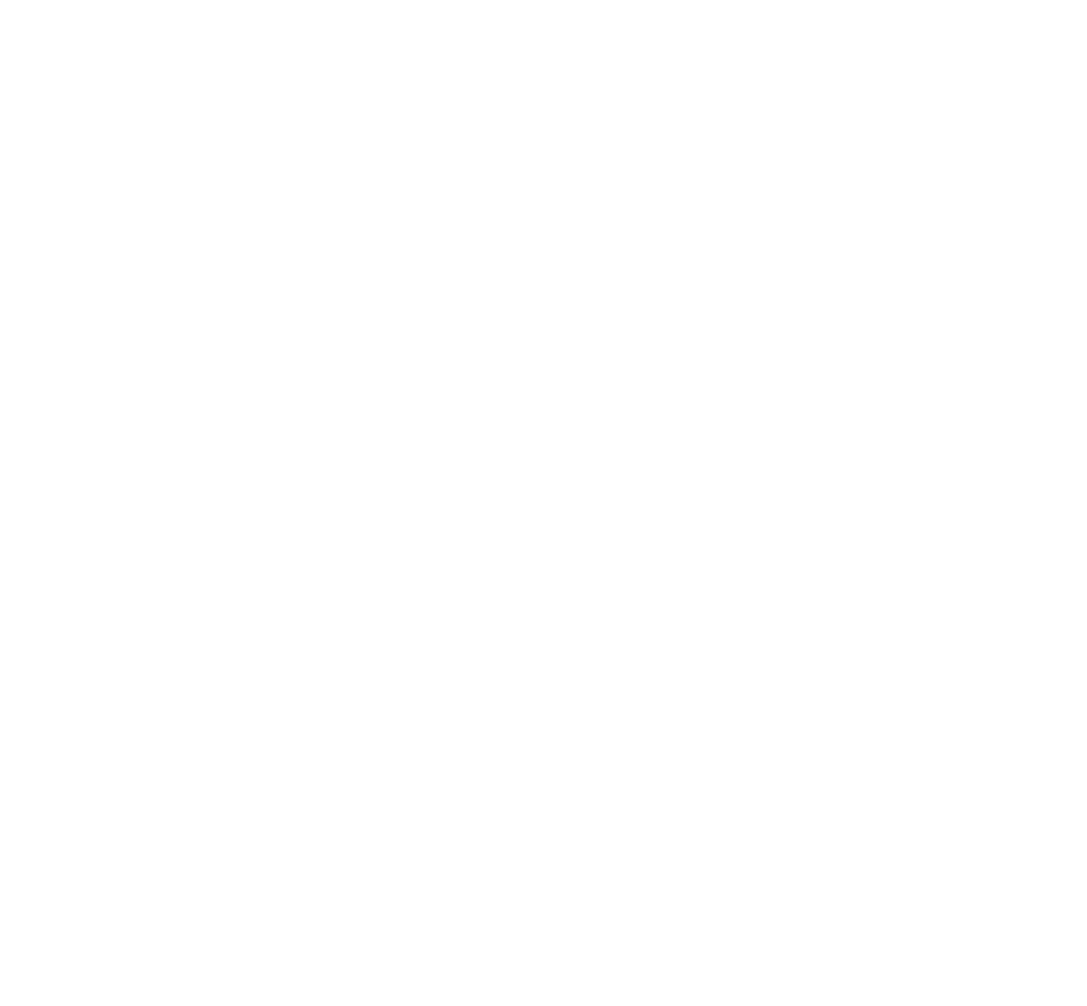
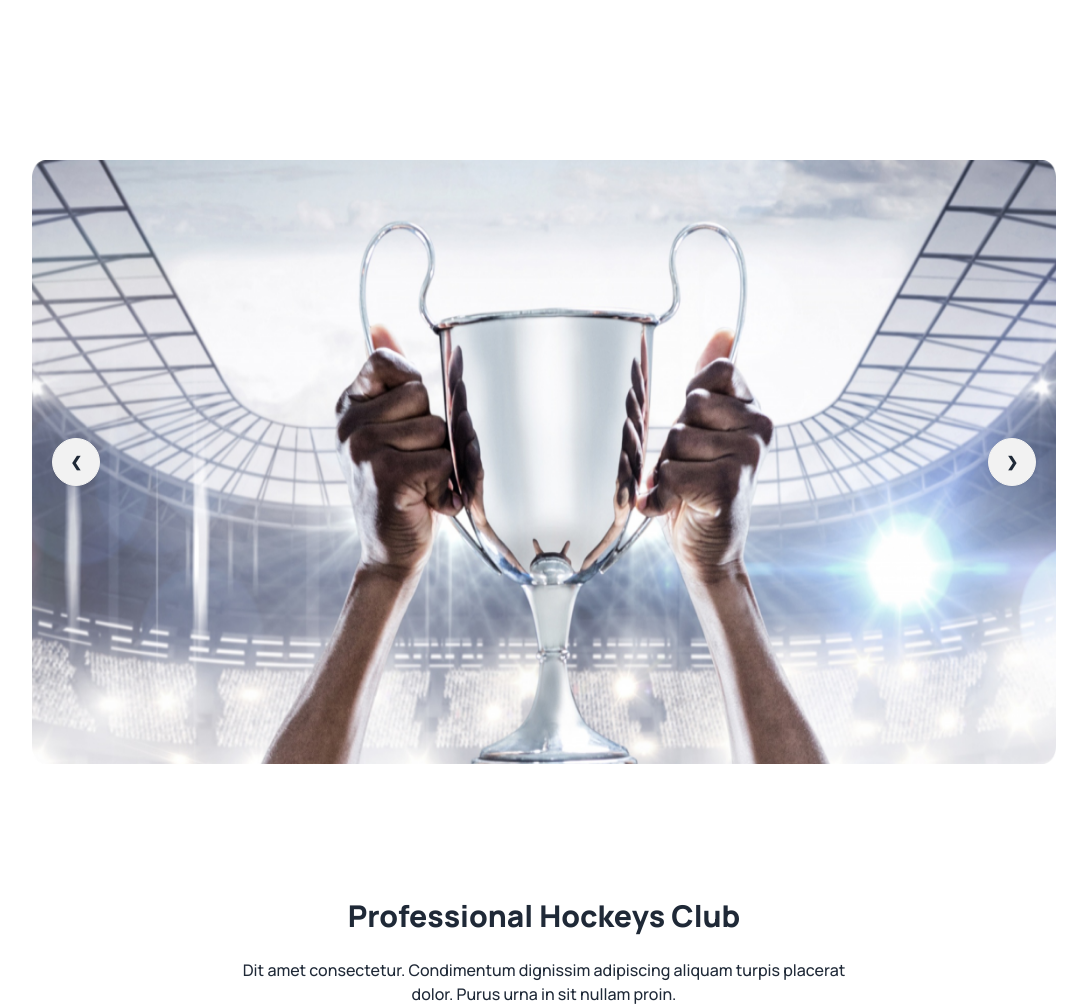
Before and after one commit to mobarak-06/assignment-3, a plain HTML site: page index.html in a window 1280 px wide. Shown: the whole page, without its empty margins (96-1183 px from the left). Before the commit the page ends 800 px from the top, so only its background shows below. Drawn offline with nearby package versions, Linux system fonts and the light colour scheme.

Commit message:
banner added

```diff
--- a/index.html
+++ b/index.html
@@ -6,9 +6,51 @@
     <title>assignment-3</title>
     <link href="https://cdn.jsdelivr.net/npm/daisyui@4.6.0/dist/full.min.css" rel="stylesheet" type="text/css" />
     <script src="https://cdn.tailwindcss.com"></script>
+    <link rel="preconnect" href="https://fonts.googleapis.com">
+    <link rel="preconnect" href="https://fonts.gstatic.com" crossorigin>
+    <link href="https://fonts.googleapis.com/css2?family=Manrope:wght@400;500;600;800&display=swap" rel="stylesheet">
+
+    <style>
+        .font-manrope{
+            font-family: 'Manrope', sans-serif;
+        }
+    </style>
 </head>
-<body>
+<body class="font-manrope mx-32">
     <header>
+        <nav>
+
+        </nav>
+        <section>
+            <div class="container mx-auto mt-40 mb-32">
+                <div class="carousel w-full">
+                    <div id="slide1" class="carousel-item relative w-full">
+                      <img src="Images/1.png" class="w-full" />
+                      <div class="absolute flex justify-between transform -translate-y-1/2 left-5 right-5 top-1/2">
+                        <a href="#slide4" class="btn btn-circle">❮</a>
+                        <a href="#slide2" class="btn btn-circle">❯</a>
+                      </div>
+                    </div>
+                    <div id="slide2" class="carousel-item relative w-full">
+                      <img src="Images/3.png" class="w-full" />
+                      <div class="absolute flex justify-between transform -translate-y-1/2 left-5 right-5 top-1/2">
+                        <a href="#slide1" class="btn btn-circle">❮</a>
+                        <a href="#slide3" class="btn btn-circle">❯</a>
+                      </div>
+                    </div>
+                  </div>
+            </div>
+        </section>
+        <section class="container mx-auto">
+            <div class="text-center">
+              <h1 class="font-extrabold text-3xl">
+                Professional Hockeys Club
+              </h1>
+              <p class="font-medium text-base pt-6">
+                Dit amet consectetur. Condimentum dignissim adipiscing aliquam turpis placerat <br> dolor. Purus urna in sit nullam proin.
+              </p>
+            </div>
+        </section>
 
     </header>
     <main>
```
